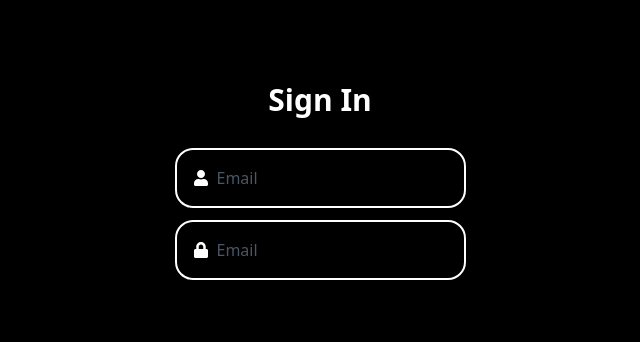
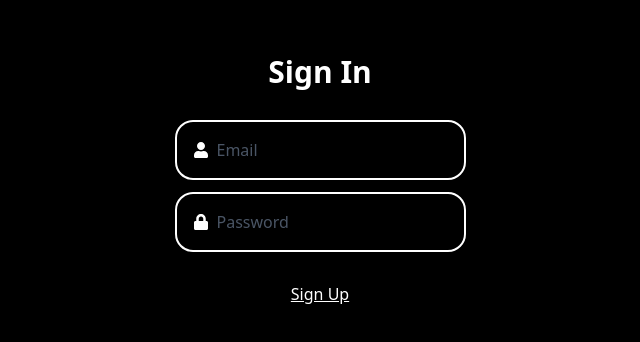
Before and after one commit to rnieblesealo/final-project, a React (Vite) app: page /signin in a window 1280 px wide. Shown: the part 220-562 px from the top of the page, without its empty margins (320-960 px from the left). Built offline with nearby package versions, Linux system fonts and the light colour scheme; no server answers.

Commit message:
working auth

```diff
--- a/package.json
+++ b/package.json
@@ -10,6 +10,7 @@
     "preview": "vite preview"
   },
   "dependencies": {
+    "@supabase/supabase-js": "^2.49.4",
     "@tailwindcss/vite": "^4.1.4",
     "axios": "^1.9.0",
     "clsx": "^2.1.1",
--- a/src/App.jsx
+++ b/src/App.jsx
@@ -6,23 +6,12 @@ import { Home } from "./pages/Home"
 import { DetailView } from "./pages/DetailView"
 import { CreateReview } from "./pages/CreateReview"
 
-import { useState, useEffect } from "react"
-
-// perform auth check when hitting /
-// if not auth redirect to signin
-// if yes redirect to home
-// structure goes public route
-//  protected routes (parented by layout)
-//  catchall route (for 404s)
-
 function App() {
-  const [signedIn, setSignedIn] = useState(false)
-
   return (
     <BrowserRouter>
       <Routes>
         <Route path="/signin" element={<SignIn />} />
-        <Route path="/" element={signedIn ? <Layout /> : <SignIn />}>
+        <Route path="/" element={<Layout />}>
           <Route index={true} element={<Home />} />
           <Route path="/view/:songId" element={<DetailView />} />
           <Route path="/createreview/:songId" element={<CreateReview />} />
--- a/src/components/Layout.jsx
+++ b/src/components/Layout.jsx
@@ -1,7 +1,25 @@
 import { Outlet } from "react-router-dom"
 import { SearchBar } from "./SearchBar";
+import { useEffect } from "react"
+import { getSession } from "../scripts/client"
+import { useNavigate } from "react-router-dom"
 
 export const Layout = () => {
+  const navigate = useNavigate()
+
+  useEffect(() => {
+    // user will always land here
+    // they will be taken to signin screen if they arent authd
+    async function redirectIfNotSignedIn() {
+      const signedIn = await getSession()
+      if (!signedIn) {
+        navigate("/signin")
+      }
+    }
+
+    redirectIfNotSignedIn()
+  }, [navigate])
+
   return (
     <div className="w-screen h-screen text-white">
       <h1 className="text-white text-4xl text-center font-extrabold m-6">Home</h1>
--- a/src/pages/Home.jsx
+++ b/src/pages/Home.jsx
@@ -1,5 +1,7 @@
 import { SongCard } from "../components/SongCard";
 import sampleSong from "../data/sample-song.json"
+
+import { useState, useEffect } from "react"
 
 export const Home = () => {
   return (
--- a/src/pages/SignIn.jsx
+++ b/src/pages/SignIn.jsx
@@ -3,33 +3,50 @@ import { useState, useEffect } from "react"
 import { FaUser } from "react-icons/fa";
 import { FaLock } from "react-icons/fa";
 
+import { useNavigate } from "react-router-dom"
+import { handleSignIn, handleSignUp, getSession } from "../scripts/client"
+
 export const SignIn = () => {
+  const navigate = useNavigate()
+
   const [email, setEmail] = useState("")
   const [password, setPassword] = useState("")
+  const [shouldSignUp, setShouldSignUp] = useState(false)
 
   async function handleSubmit(e) {
     e.preventDefault()
 
     console.log(email, password)
 
-    // sign in w supabase // WARN: not working on UCF due to CORS
-
-    // await signIn(email, password)
+    // FIXME: no error reporting here!
+    if (shouldSignUp) {
+      // sign up
+      // if successful try sign in
+      // if signin successful go to homepage
+      const signUp = await handleSignUp(email, password)
+      if (signUp) {
+        const signIn = await handleSignIn(email, password)
+        if (signIn) {
+          navigate("/")
+        }
+      }
+      // if just signing in, do that only
+    } else {
+      const signIn = await handleSignIn(email, password)
+      if (signIn) {
+        console.log("HERERE")
+        navigate("/")
+      }
+    }
   }
 
-  useEffect(() => {
-    /*
-    async function checkLogin() {
-      console.log(await getCurrentUser())
-    }
-    */
-  }, [])
+  return (
+    <div className="w-screen h-screen text-white flex flex-col justify-center items-center">
 
-  return (
-    <div className="w-screen h-screen text-white">
-
-      <form onSubmit={handleSubmit} className="w-full h-full flex items-center justify-center flex-col gap-4">
-        <span className="text-3xl font-bold m-4">Sign In</span>
+      <form onSubmit={handleSubmit} className="w-min h-min flex items-center justify-center flex-col gap-4">
+        <span className="text-3xl font-bold m-4">
+          {shouldSignUp ? "Sign Up" : "Sign In"}
+        </span>
 
         <div className="outline-2 outline-white rounded-2xl flex items-center p-4">
           <label htmlFor="email" className="mr-2">
@@ -54,7 +71,7 @@ export const SignIn = () => {
             id="password"
             value={password}
             onChange={(e) => setPassword(e.target.value)}
-            placeholder="Email"
+            placeholder="Password"
             className="focus:outline-0 placeholder:text-gray-600"
           />
         </div>
@@ -62,6 +79,12 @@ export const SignIn = () => {
         <button type="submit" />
       </form>
 
+      <button
+        onClick={() => setShouldSignUp(!shouldSignUp)}
+        className="m-4 text-left underline cursor-pointer">
+        {shouldSignUp ? "Sign In" : "Sign Up"}
+      </button>
+
     </div>
   )
 }
--- /dev/null
+++ b/src/scripts/client.js
@@ -0,0 +1,56 @@
+import { createClient } from '@supabase/supabase-js';
+
+const supabaseUrl = import.meta.env.VITE_SUPABASE_URL
+const supabaseAnonKey = import.meta.env.VITE_SUPABASE_API_KEY
+
+export async function handleSignIn(email, password) {
+  const { data, error } = await supabase.auth.signInWithPassword({
+    email,
+    password,
+  });
+
+  if (error) {
+    // You can show error to user
+    console.error('Error signing in:', error.message);
+    return null
+  } else {
+    // maybe redirect to /home or wherever you want
+    console.log('Signed in!', data);
+    return data
+  }
+}
+
+export async function handleSignUp(email, password) {
+  const { data, error } = await supabase.auth.signUp({
+    email,
+    password,
+  });
+
+  if (error) {
+    // Show error to user
+    console.error('Error signing up:', error.message);
+    return null
+  } else {
+    // Depending on your settings:
+    // - You might need to verify their email before they can log in
+    // - OR Supabase might auto-login them (depending on settings)
+    console.log('Sign-up success!', data);
+    return data
+  }
+}
+
+/// Get Supabase session info
+export async function getSession() {
+  // Check if user is authenticated
+  const { data: { session } } = await supabase.auth.getSession();
+
+  if (session) {
+    console.log('User is authenticated:', session.user);
+    return session
+  } else {
+    console.log('No authenticated user');
+    return null
+  }
+}
+
+export const supabase = createClient(supabaseUrl, supabaseAnonKey);
```
Also changed, not shown: 1 other file (tests, documents, lock files or other folders).
